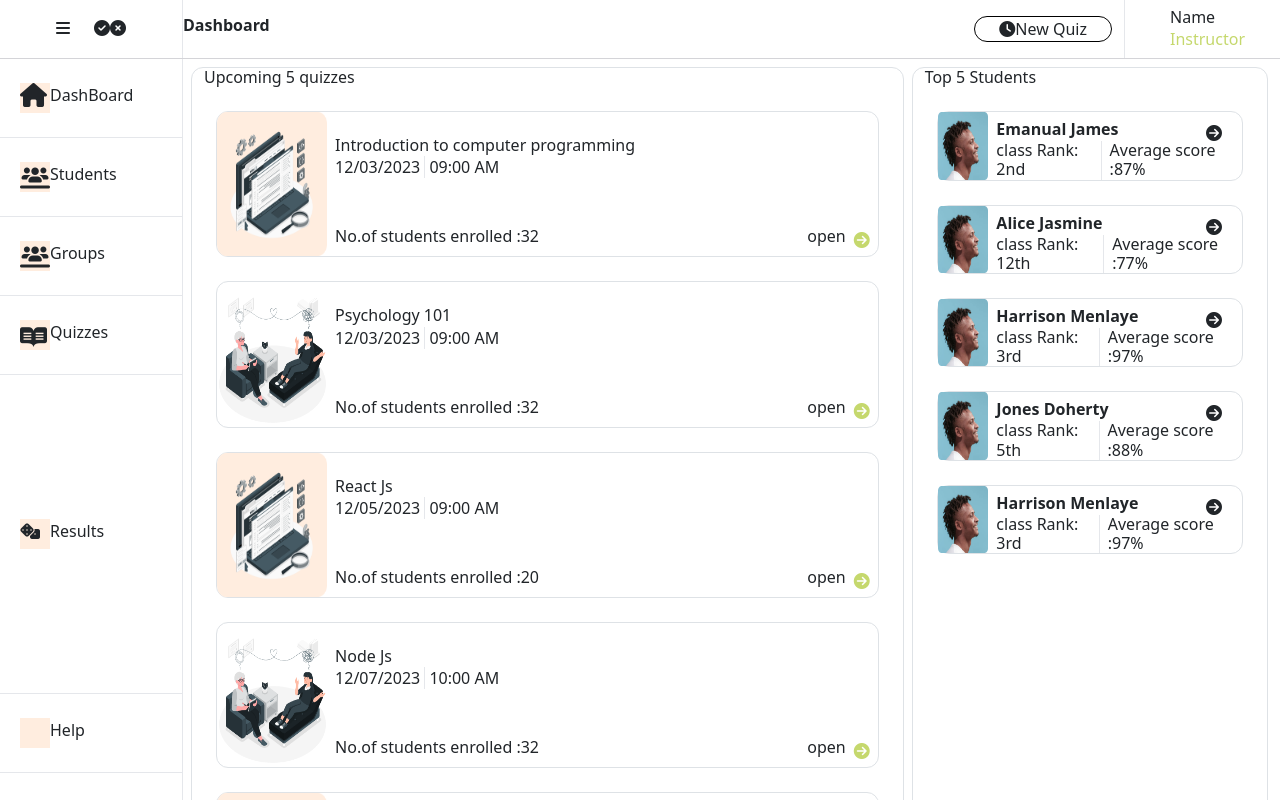
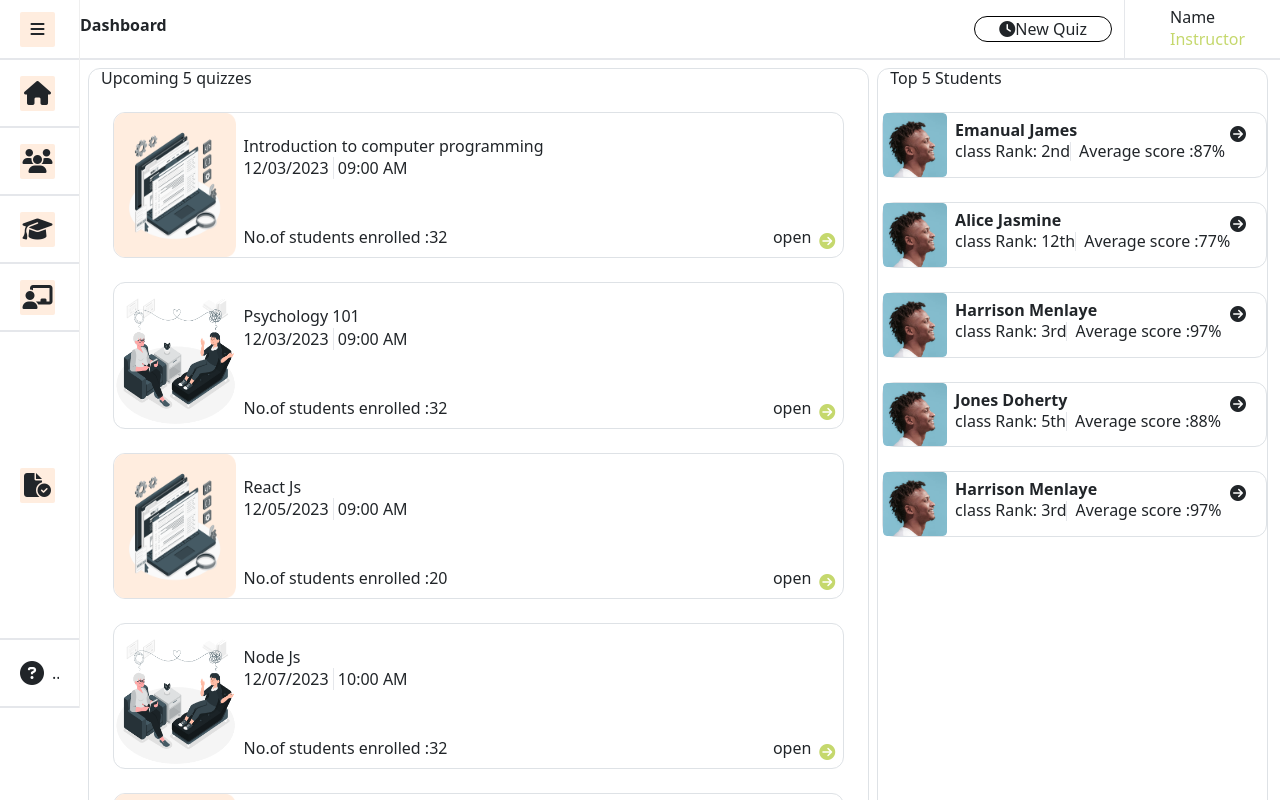
Before and after one commit to FatmaHossam5/Quize-App, a React (Vite) app: page /dashboard in a window 1280 px wide. Shown: the top 800 px of the page. Built offline with nearby package versions, Linux system fonts and the light colour scheme.

Commit message:
studentsUi

```diff
--- a/package.json
+++ b/package.json
@@ -20,7 +20,7 @@
     "react-bootstrap": "^2.10.0",
     "react-dom": "^18.2.0",
     "react-hook-form": "^7.50.0",
-    "react-pro-sidebar": "^1.1.0-alpha.2",
+    "react-pro-sidebar": "^1.1.0",
     "react-redux": "^9.1.0",
     "react-router-dom": "^6.21.3",
     "react-social-login-buttons": "^3.9.1",
--- a/src/App.css
+++ b/src/App.css
@@ -0,0 +1,6 @@
+.css-dip3t8{
+    background-color: white!important;
+}
+.css-wx7wi4{
+    background-color: #FFEDDF;
+}
--- a/src/App.tsx
+++ b/src/App.tsx
@@ -29,7 +29,7 @@ function App() {
         { path : "student", element: <Students/> },
         { path : "quizzes", element: <Quizzes/> },
         { path : "results", element: <Results/> },
-        { path : "1", element: <AddModal/> },
+
 
       ]
     },
--- a/src/Components/Home/Home.tsx
+++ b/src/Components/Home/Home.tsx
@@ -59,7 +59,7 @@ export default function Home() {
         <div className="border w-1/3 mt-2 mr-3 rounded-xl">
           <h3 className="pl-3">   Top 5 Students </h3>
           {students.map((student,id)=><>
-            <div key={id} className=" m-4  ">
+            <div key={id} className=" my-4 ml-1 ">
             <div className='border rounded-xl '>
               <div className='flex '>
                 <img src={userImg} className='w-2/12' alt="" />
--- a/src/Shared/MasterLayout/MasterLayout.tsx
+++ b/src/Shared/MasterLayout/MasterLayout.tsx
@@ -5,25 +5,16 @@ import NavBar from "../NavBar/NavBar";
 export default function MasterLayout() {
   return (
     <>
-    <div>
-      <div className=' border-b-[1px] border-zinc-300'>
-
-      <div className="" >
-            <NavBar/>
-        </div>
-
-        </div>
-       <div className="flex">
-       <div className=' w-1/6 border-r-[1px] '>
-            <SideBar/>
-        </div>
-            <div className=' w-full '>
-                <Outlet/>
-            </div>
-       </div>
 
 
-            </div>
+<div className=" flex">
+  <div className="w-auto">
+    <SideBar/> </div>
+  <div className="w-[100%]">
+  <NavBar/>
+  <Outlet/>
+  </div>
+</div>
 
     </>
   )
--- a/src/Shared/NavBar/NavBar.tsx
+++ b/src/Shared/NavBar/NavBar.tsx
@@ -3,10 +3,8 @@ export default function NavBar() {
   return (
     <>
     <div className="flex   ">
-    <div className=" pt-3  text-center  w-1/6 border-r-[1px]">
-      <i  className="fa-solid fa-bars pr-5"></i> <i className="fa-solid fa-circle-check"></i><i   className="fa-solid fa-circle-xmark"></i>
-      </div>
-      <div className=" w-full flex justify-between">
+
+      <div className=" w-full flex justify-between border-b-2">
       <div><h3 className="font-bold mt-3 ">Dashboard</h3></div>
 
   <div className=" flex gap-x-[45px]   ">
--- a/src/Shared/SideBar/SideBar.tsx
+++ b/src/Shared/SideBar/SideBar.tsx
@@ -1,67 +1,47 @@
 import { Link } from "react-router-dom";
-
+import { Sidebar, Menu, MenuItem, SubMenu } from 'react-pro-sidebar';
+import { useState } from "react";
 export default function SideBar() {
+  const [isCollapsed, setisCollapsed] = useState(true);
+  function handelToggel() {
+    setisCollapsed(!isCollapsed);
+  }
   return (
     <>
+      <div className="w-full  ">
+        <Sidebar className="h-full" collapsed={isCollapsed}>
+          <Menu>
+            <MenuItem icon={<i onClick={handelToggel} className="fa-solid fa-bars "></i>} className="border-b-2 py-1 ">
+              <i className="fa-solid fa-circle-check"></i>
+              <i className="fa-solid fa-circle-xmark"></i>
+            </MenuItem>
+            <MenuItem className=" border-b-2 py-2 hover:border-r-2 hover:border-r-black " icon={<i className="fa-solid fa-house fa-xl   "></i>} component={<Link to='/dashboard'></Link>}>
+              Dashboard
+            </MenuItem>
+            <MenuItem className=" border-b-2 py-2  hover:border-r-2 hover:border-r-black" icon={<i className=" fa-solid fa-users fa-xl  "></i>} component={<Link to='/dashboard/groups'></Link>}>
+              Groups
+            </MenuItem>
+            <MenuItem className=" border-b-2 py-2  hover:border-r-2 hover:border-r-black" icon={<i className="fa-solid fa-graduation-cap fa-xl"></i>} component={<Link to='/dashboard/student'></Link>}>
+              Students
+            </MenuItem>
+            <MenuItem className=" border-b-2 py-2  hover:border-r-2 hover:border-r-black" icon={<i className="fa-solid fa-chalkboard-user fa-xl  "></i>} component={<Link to='/dashboard/quizzes'></Link>}>
+              Quizzes
+            </MenuItem>
+            <MenuItem className=" border-b-2 py-32  hover:border-r-2 hover:border-r-black" icon={<i className="fa-solid fa-file-circle-check fa-xl"></i>} component={<Link to='/dashboard/quizzes'></Link>}>
+              Results
+            </MenuItem>
+            <MenuItem className=" border-b-2 py-2  hover:border-r-2 hover:border-r-black">
 
-    <div className="  h-[100vh]">
+                <i className="fa-solid fa-circle-question fa-xl pr-2"></i>
+                Help
 
-<div >
-  <ul className="" >
-    <div className="border-b py-4 flex pl-5  hover:border-r-4 hover:border-black hover:border-b-0">
-      <div className=" bg-[#FFEDDF] w-[30px] h-[30px]">
-    <i className="fa-solid fa-house fa-xl mt-2"></i>
-    </div>
-    <Link to='/dashboard'>
-    <li>DashBoard</li>
-    </Link>
+            </MenuItem>
 
-    </div>
-    <div className=" border-b py-4  flex pl-5  hover:border-r-4 hover:border-black hover:border-b-0 ">
-      <div className="  bg-[#FFEDDF] w-[30px] h-[30px]">
-      <i className=" fa-solid fa-users-line fa-xl mt-3"></i>
+          </Menu>
+        </Sidebar>
       </div>
-      <Link to ='/dashboard/student'>
-      <li>Students</li>
 
-      </Link>
 
-    </div>
-    <div className=" border-b py-4  flex pl-5  hover:border-r-4 hover:border-black hover:border-b-0 ">
-      <div className="  bg-[#FFEDDF] w-[30px] h-[30px]">
-      <i className=" fa-solid fa-users-line fa-xl mt-3"></i>
-      </div>
-      <Link to='/dashboard/groups'>
-    <li>Groups</li>
-    </Link>
-    </div>
-    <div className=" border-b py-4 flex pl-5 hover:border-r-4 hover:border-black hover:border-b-0" >
-    <div className="  bg-[#FFEDDF] w-[30px] h-[30px]">
-    <i className="fa-brands fa-readme fa-xl mt-3"></i>
-    </div>
-    <Link to='/dashboard/quizzes'>
-    <li>Quizzes</li>
-    </Link>
-    </div>
-
-    <div className=" border-b py-36 flex pl-5  hover:border-r-4 hover:border-black hover:border-b-0">
-  <div className="  bg-[#FFEDDF] w-[30px] h-[30px]">
-    <i className="fa-solid fa-dice"></i>
-    </div>
-    <Link to='/dashboard/results'>
-    <li>Results</li>
-    </Link>
-    </div>
-    <div className=" border-b py-4 flex pl-5  hover:border-r-4 hover:border-black hover:border-b-0" >
-    <div className="  bg-[#FFEDDF] w-[30px] h-[30px]">
-      </div>
-    <li>Help</li>
-
-    </div>
-  </ul>
-</div>
-
-    </div>
     </>
   )
 }
```
Also changed, not shown: src/Components/Students/Students.tsx (+60 -40 lines), src/Shared/AddModal/AddModal.tsx (+16 -85 lines), 1 other file (tests, documents, lock files or other folders).
